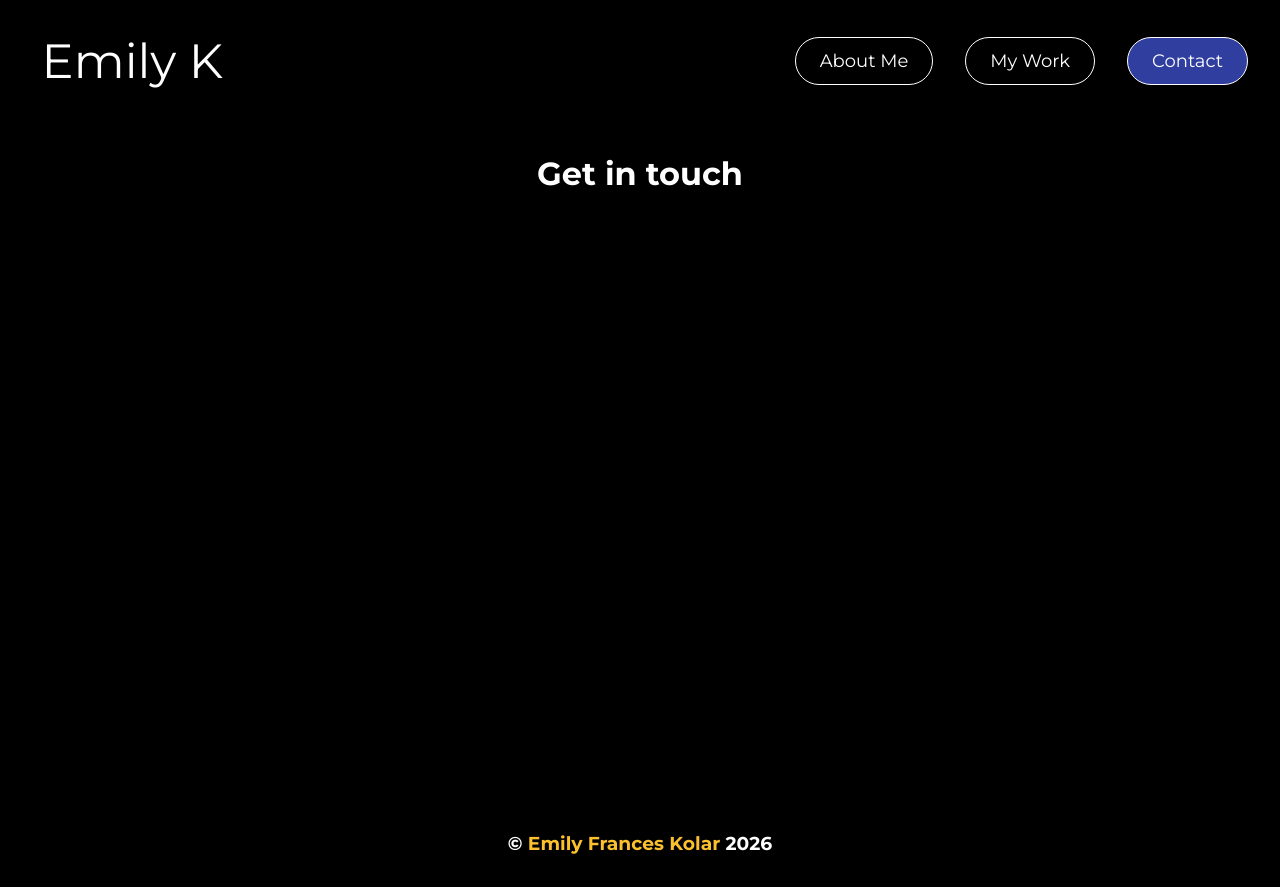
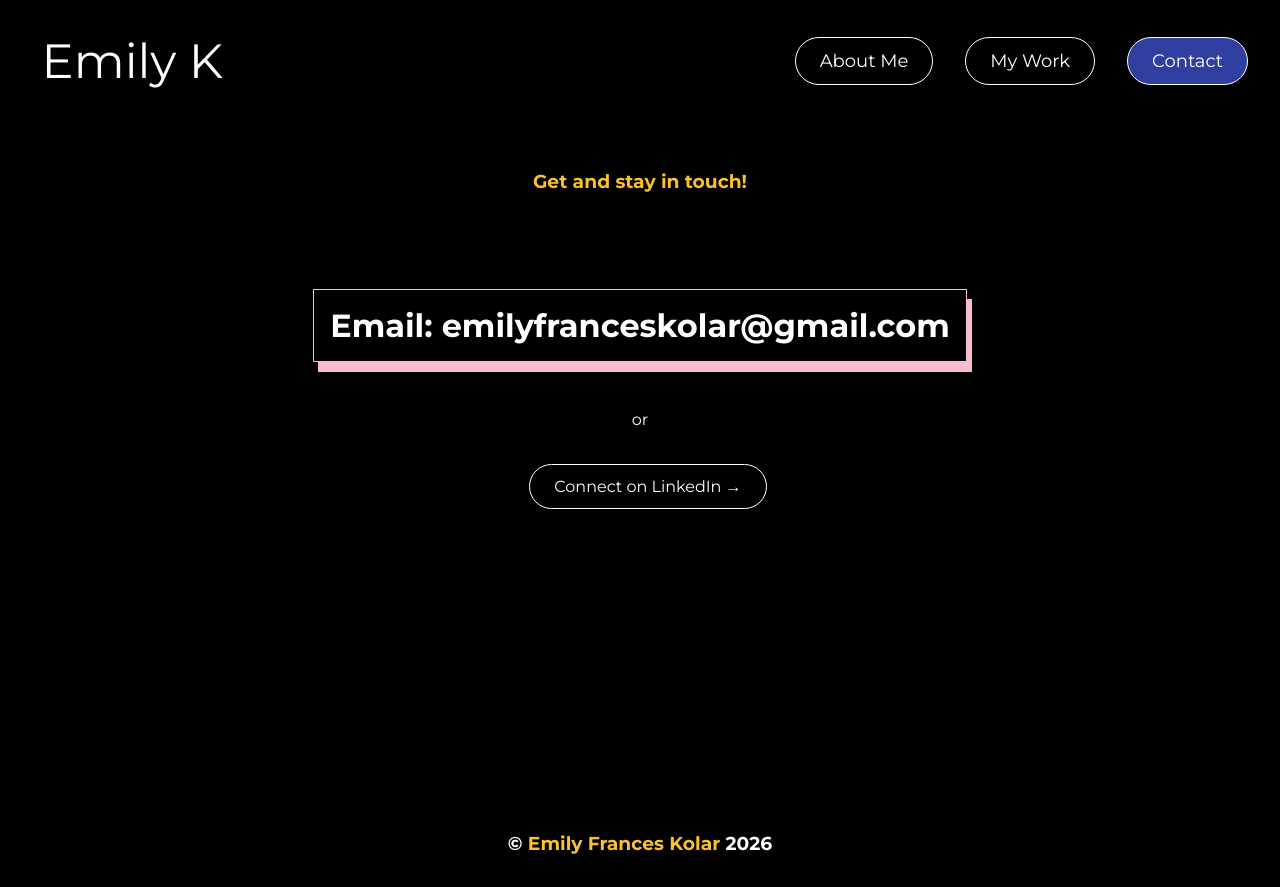
Before and after one commit to emilyfranceskolar/react-app, a React (Vite) app: page /contact in a window 1280 px wide. Built offline with nearby package versions, Linux system fonts and the light colour scheme.

Commit message:
adding contact page, adding color to index, still tweaking sections

```diff
--- a/src/components/footer.css
+++ b/src/components/footer.css
@@ -10,5 +10,5 @@ h3 {
 }
 
 .my-name {
-    color: #FBC02D;
+    color: var(--color-yellow);
 }
--- a/src/components/section-bottom.css
+++ b/src/components/section-bottom.css
@@ -8,6 +8,7 @@
     padding: 0.4rem;
     display: flex;
     flex-direction: column;
+    justify-content: start;
     gap: 1rem;
 }
 
@@ -18,7 +19,6 @@
 }
 
 .bottom-section-list {
-    /* list-style-type: circle; */
     list-style: square;
     margin-left: 1.2rem;
     display: grid;
--- a/src/components/section-bottom.tsx
+++ b/src/components/section-bottom.tsx
@@ -18,7 +18,7 @@ export default function SectionBottom() {
               <li>Hanging out with friends and their animals.</li>
             </ul>
           </div>
-          <img src={dogPic} alt="Pic of me" />
+          <img src={dogPic} alt="Pic of Emily with a dog" />
         </div>
       </section>
     </>
--- a/src/components/section-top.css
+++ b/src/components/section-top.css
@@ -1,7 +1,6 @@
 .top-section-title {
     font-size: 36px;
     font-weight: 600px;
-    color: var(--color-red);
     margin-left: 2rem;
 }
 
--- a/src/components/section-top.tsx
+++ b/src/components/section-top.tsx
@@ -7,7 +7,7 @@ export default function SectionTop() {
       <section>
         <h1 className="top-section-title">I am who, who am I?</h1>
         <div className="top-container">
-          <img src={volvoPic} alt="Pic of me" />
+          <img src={volvoPic} alt="Pic of Emily at Volvo" />
           <div className="top-section-content">
             <h3 className="top-section-header">What I bring to the table 🎯</h3>
             <ul className="top-section-list">
--- a/src/index.css
+++ b/src/index.css
@@ -21,6 +21,7 @@ main {
     display: flex;
     flex-direction: column;
     place-items: center;
+    color: var(--text-color);
     background-color: var(--bg-color);
 }
 
--- /dev/null
+++ b/src/pages/contact.css
@@ -0,0 +1,20 @@
+.contact-main-title {
+    padding-top: 3rem;
+    color: var(--color-yellow);
+}
+
+.contact-hero {
+    margin-top: 2rem;
+    /* border: 1px solid #fff; */
+    display: flex;
+    flex-direction: column;
+    align-items: center;
+    gap: 3rem;
+}
+
+.my-email {
+    margin-top: 4rem;
+    padding: 1rem;
+    border: 1.5px solid var(--color-pink);
+    box-shadow: 5px 10px var(--color-pink);
+}
--- a/src/pages/contact.tsx
+++ b/src/pages/contact.tsx
@@ -1,8 +1,23 @@
+import "./contact.css";
+
 export default function ContactPage() {
   return (
     <>
-      <div className="container">
-        <h1>Get in touch</h1>
+      <h3 className="contact-main-title">Get and stay in touch!</h3>
+      <div className="contact-hero">
+        <h1 className="my-email">
+          Email: <span>emilyfranceskolar@gmail.com</span>
+        </h1>
+        <p>or</p>
+        <div>
+          <a
+            className="btn"
+            href="https://www.linkedin.com/in/emily-kolar-08727272/"
+            target="_blank"
+          >
+            Connect on LinkedIn →
+          </a>
+        </div>
       </div>
     </>
   );
--- a/src/pages/home.css
+++ b/src/pages/home.css
@@ -1,6 +1,4 @@
-.greeting {
-    display: flex;
-    justify-self: start;
+.home-main-title {
     padding-top: 3rem;
     color: #F8BBD0;
 }
@@ -8,13 +6,12 @@
 .hero {
     flex: 1;
     display: flex;
-    justify-content: center;
-    align-items: center;
+    place-items: center;
     padding: 2rem 5rem;
 }
 
 .text {
-    max-width: 600px;
+    max-width: 550px;
     display: flex;
     flex-direction: column;
     align-items: start;
--- a/src/pages/home.tsx
+++ b/src/pages/home.tsx
@@ -4,7 +4,7 @@ import "./home.css";
 export default function HomePage() {
   return (
     <>
-      <h3 className="greeting"> Hello and Welcome!</h3>
+      <h3 className="home-main-title"> Hello, welcome :)</h3>
       <div className="hero">
         <Container>
           <div className="text">
```
